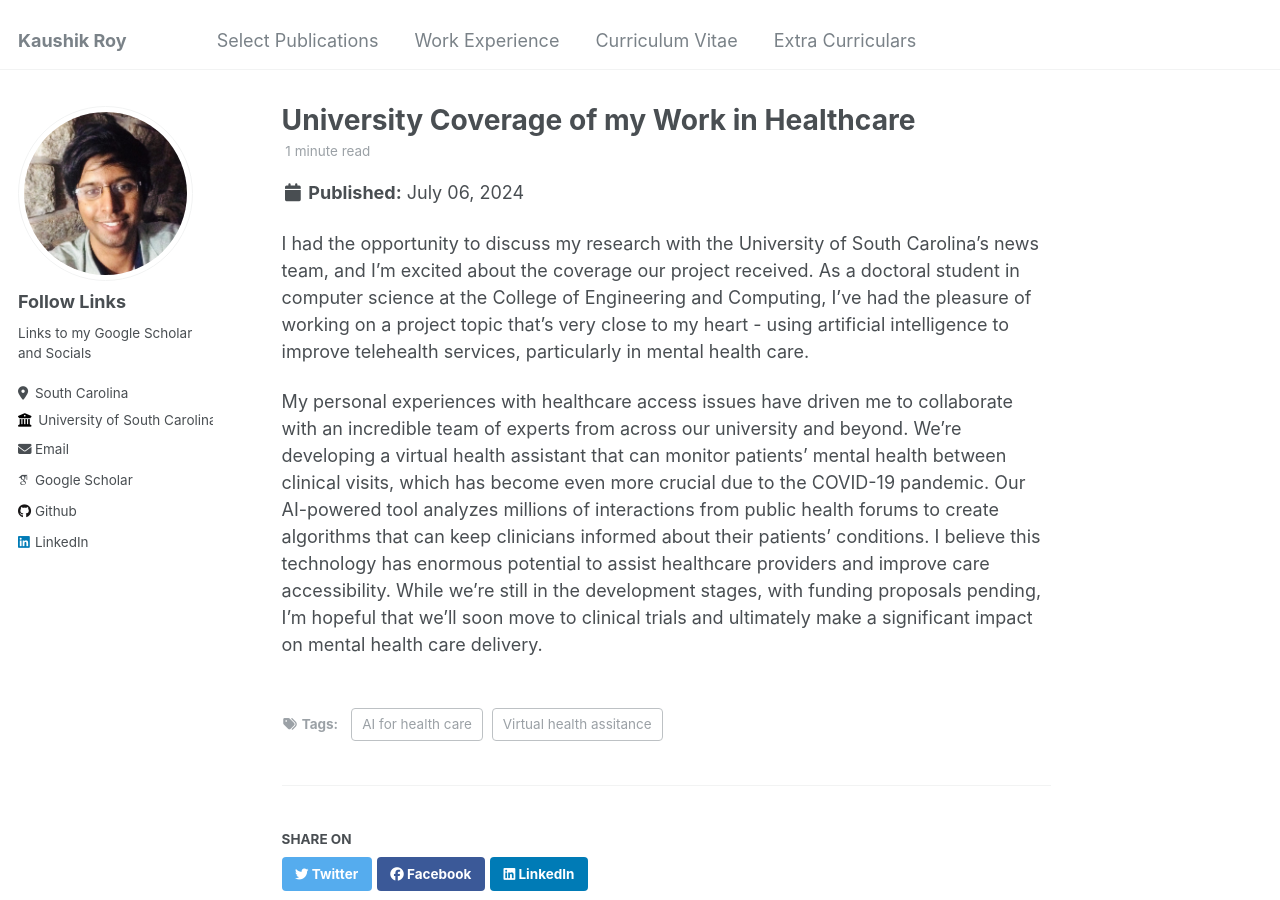
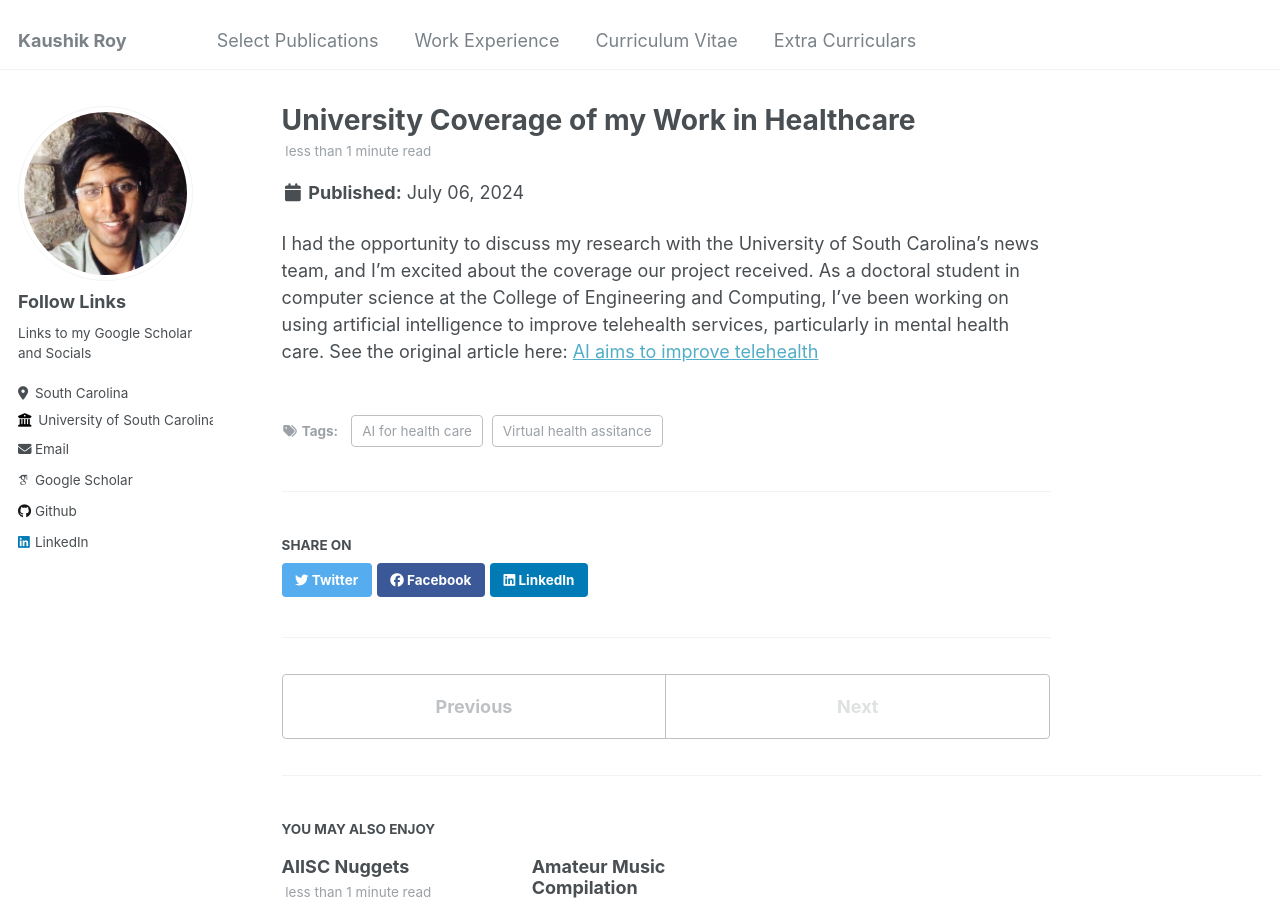
Before and after one commit to kauroy1994/home, a Jekyll site: the page built from _posts/2024-07-06-future-post.md, in a window 1280 px wide and 900 px high. Built offline with Jekyll 4.4.1, drawn with Linux system fonts in a browser that asks for light colours; some web fonts are replaced.

Commit message:
Update 2024-07-06-future-post.md

```diff
--- a/_posts/2024-07-06-future-post.md
+++ b/_posts/2024-07-06-future-post.md
@@ -8,6 +8,4 @@
   - AI for health care
 ---
 
-I had the opportunity to discuss my research with the University of South Carolina's news team, and I'm excited about the coverage our project received. As a doctoral student in computer science at the College of Engineering and Computing, I've had the pleasure of working on a project topic that's very close to my heart - using artificial intelligence to improve telehealth services, particularly in mental health care.
-
-My personal experiences with healthcare access issues have driven me to collaborate with an incredible team of experts from across our university and beyond. We're developing a virtual health assistant that can monitor patients' mental health between clinical visits, which has become even more crucial due to the COVID-19 pandemic. Our AI-powered tool analyzes millions of interactions from public health forums to create algorithms that can keep clinicians informed about their patients' conditions. I believe this technology has enormous potential to assist healthcare providers and improve care accessibility. While we're still in the development stages, with funding proposals pending, I'm hopeful that we'll soon move to clinical trials and ultimately make a significant impact on mental health care delivery.
+I had the opportunity to discuss my research with the University of South Carolina's news team, and I'm excited about the coverage our project received. As a doctoral student in computer science at the College of Engineering and Computing, I've been working on using artificial intelligence to improve telehealth services, particularly in mental health care. See the original article here: [AI aims to improve telehealth](https://sc.edu/uofsc/posts/2021/11/ai_telehealth.php)
```
